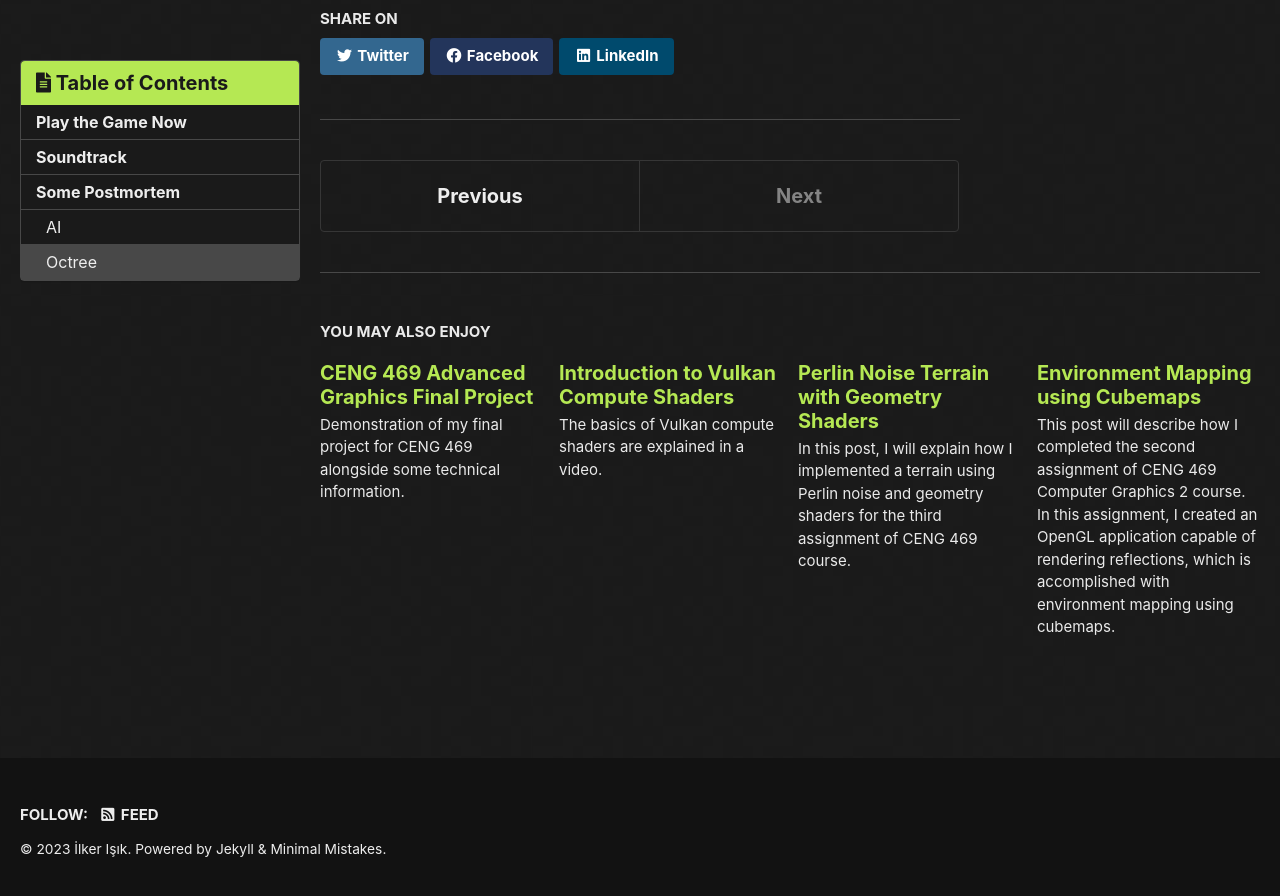
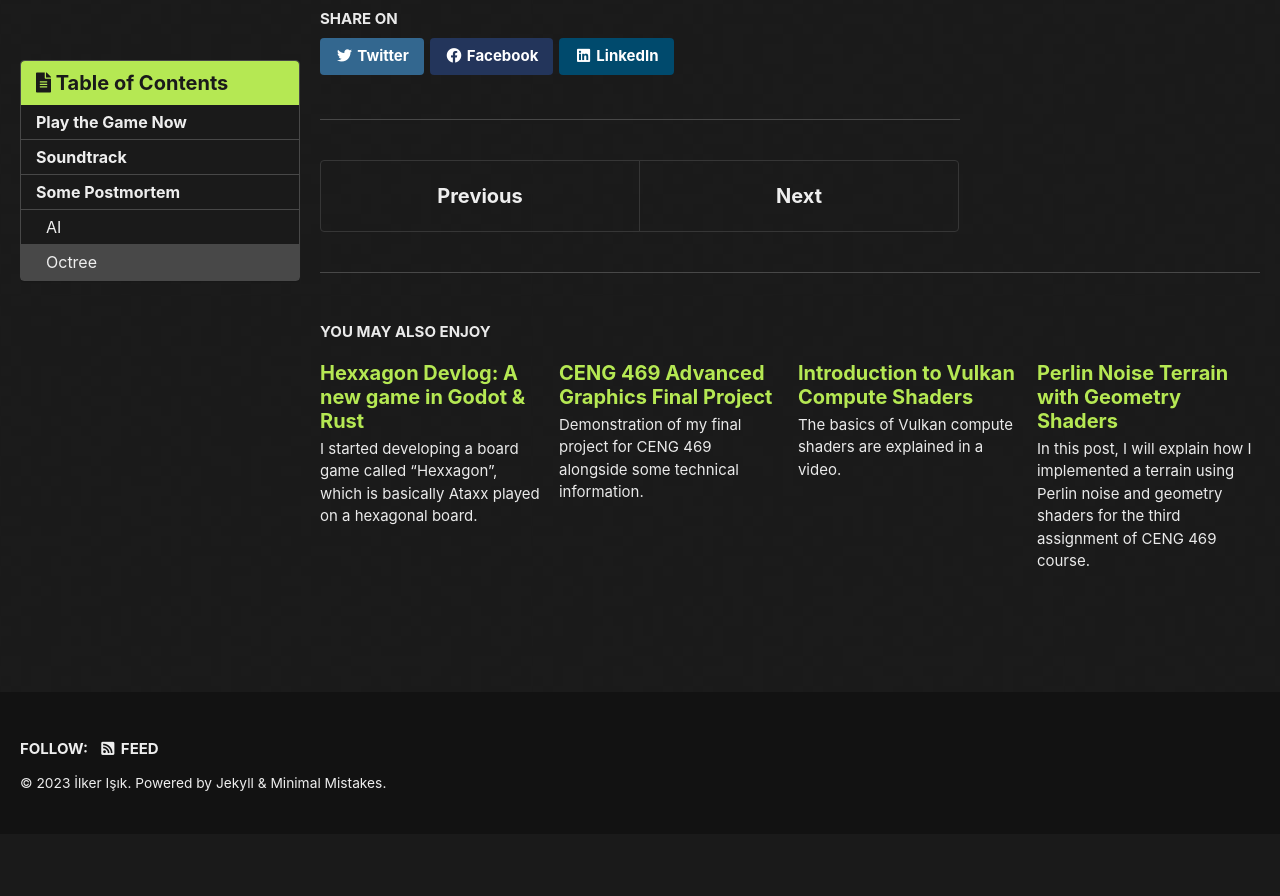
Before and after one commit to necrashter/necrashter.github.io, a Jekyll site: the page built from _posts/2023-01-27-spruce-deforestation.markdown, in a window 1280 px wide and 900 px high, scrolled down 4493 px. Shown: the top 896 px of the window. Built offline with Jekyll 4.4.1, drawn with Linux system fonts in a browser that asks for light colours; cached includes are drawn as plain includes; nearby versions of some CDN libraries; after the commit the page ends 5327 px from its top, so only the background shows below that; some of the changed lines change nothing that is shown.

Commit message:
Add Hexxagon devlog 0

```diff
--- a/_includes/page__hero.html
+++ b/_includes/page__hero.html
@@ -46,11 +46,13 @@
         {% endfor %}
       {% endif %}
     </div>
+  {% elsif page.header.iframe %}
+    <iframe style="width: 100%; height: 720px; border: 0;" src="{{ page.header.iframe }}"></iframe>
   {% else %}
     {% if page.header.full_image %}
       <img src="{{ page.header.image | relative_url }}" alt="{{ image_description }}" class="page__hero-image"/>
     {% else %}
-	  <div style="background-image: url({{ page.header.image | relative_url }})" class="page__hero-imagediv"></div>
+      <div style="background-image: url({{ page.header.image | relative_url }})" class="page__hero-imagediv"></div>
     {% endif %}
   {% endif %}
   {% if page.header.title %}
--- a/_layouts/single.html
+++ b/_layouts/single.html
@@ -2,7 +2,7 @@
 layout: default
 ---
 
-{% if page.header.overlay_color or page.header.overlay_image or page.header.image %}
+{% if page.header.overlay_color or page.header.overlay_image or page.header.image or page.header.iframe %}
   {% include page__hero.html %}
 {% elsif page.header.video.id and page.header.video.provider %}
   {% include page__hero_video.html %}
--- /dev/null
+++ b/_posts/2023-01-28-hexxagon-devlog-0.markdown
@@ -0,0 +1,94 @@
+---
+title:  "Hexxagon Devlog: A new game in Godot & Rust"
+date:   2023-01-29 00:57:00 +0300
+permalink: /hexxagon/devlog/0
+categories:
+- gamedev
+toc: true
+---
+
+I started developing a board game called "Hexxagon", which is basically [Ataxx](https://en.wikipedia.org/wiki/Ataxx) played on a hexagonal board.
+
+![Screenshot](/assets/hexxagon/ss0.1.0.webp)
+
+<center><a class="btn btn--primary btn--large" href="/hexxagon/0.1.0/" >Play 0.1.0 on Web</a></center>
+
+
+# Tech Stack
+
+I used a custom build of [Godot Engine](https://godotengine.org/) 3.6 Beta with a GDNative library written in Rust.
+AI and game logic is handled with Rust, the rest is GDScript, including animations, menus, etc.
+Overall I liked this approach.
+Because there are many cumbersome tasks which are easier and quicker to accomplish with GDSCript.
+Performance critical sections of the code can be written in a GDNative-supported language such as C/C++ or Rust without recompiling the engine.
+This makes it possible to iterate rapidly.
+
+I preferred Rust over C/C++ not because of memory safety, which is what Rust is known for.
+It's not a must-have if you have enough experience in C++.
+I preferred Rust primarily because of it's toolchain and language features.
+It's build system `cargo` makes it really easy to start and organize projects.
+Rust have taken the concept of zero-cost abstractions into heart and thus allows you to write low-level optimized code without sacrificing readability or maintainability.
+
+However, compiling Rust GDNative library proved to be a challenge because that part of the `godot-rust` project is not mature yet.
+After wasting a day on this, I decided to create a [PR](https://github.com/godot-rust/book/pull/89) on Godot Rust Book so that others won't have to go through this.
+There's no reason to repeat the errors I encountered here because no one reads this blog anyway.
+
+Another issue I have with Godot web build is that if you put the game in an `iframe` inside a web-page, you cannot scroll the page if your cursor is on the `iframe`.
+At first I tried embedding the game directly into this page but I couldn't find a way to solve this.
+
+
+# AI
+
+The currently available AI's in the game and their behavior:
+- AI (Random)
+  - Selects a random move from the list of available moves.
+- AI (Easy)
+  - [Negamax](https://en.wikipedia.org/wiki/Negamax) algorithm with alpha-beta pruning and depth = 1.
+- AI (Hard)
+  - [Negamax](https://en.wikipedia.org/wiki/Negamax) algorithm with alpha-beta pruning and depth = 2.
+
+[Negamax](https://en.wikipedia.org/wiki/Negamax) is a variation of [minimax search](https://en.wikipedia.org/wiki/Minimax) algorithm condensed for 2-player case.
+
+Depth = 2 means that the hardest AI will only consider the next 2 moves while making a decision.
+Despite that, it is a tough opponent in single-island boards, i.e., maps in which players don't start in separate islands.
+When there are multiple islands though, it's competence suffers greatly.
+This is especially prominent on "6 Arrows" map, in which AI will focus on capturing all tiles on its starting island instead of colonizing other islands.
+
+Random AI exhibits "exploring" behavior, i.e., jumping around the map without cloning or capturing any pieces, which is the biggest mistake in Hexxagon.
+This is because there are more jumping moves than cloning moves for each piece since there are more tiles on ring-2 than ring-1.
+
+Although most articles are specialized for chess, [Chess Programming Wiki](https://www.chessprogramming.org/) is a good resource for programming an AI like this.
+
+## Board Representation
+
+[This interactive Red Blob Games article](https://www.redblobgames.com/grids/hexagons/) is a definitive source for programming hexagonal grids.
+Check out the cube coordinates section there and get ready to have your mind blown.
+
+Godot tilemap uses offset coordinates for hexagons and a hash map for storing the tiles.
+My GDNative Rust library converts offset coordinates to axial coordinates since algorithms are faster and easier to implement in axial coordinates.
+Board is stored as a hash map on the Rust side as well, since it makes it trivial to store complex boards.
+Although hash maps usually use more memory than arrays, arrays also waste space when storing arbitrarily-shaped hexagonal boards.
+I don't think it's worth switching to arrays.
+
+Currently I'm using the `HashMap` implementation in Rust standard library, but I will change it to `hashbrown`.
+
+## Alpha-Beta Pruning
+
+[Alpha-Beta Pruning](https://en.wikipedia.org/wiki/Alpha%E2%80%93beta_pruning) is treated like a must-have for a board game AI like this.
+But surprisingly, I didn't receive any noticable performance improvement from it, presumably because
+1. The depth is 2, which is not too high anyway.
+2. There's no good move ordering heuristic. Alpha-beta pruning depends on this.
+
+Currently, moves are ordered based on captured pieces, but this is a terrible heuristic in many cases.
+That's why Easy AI can make terrible mistakes. It usually weakens its position and sacrifices many pieces in order to gain only a few pieces immediately.
+
+I think I should optimize the search algorithm in another way.
+Because alpha-beta pruning assumes that the game is a [zero-sum game](https://en.wikipedia.org/wiki/Zero-sum_game).
+This property holds for 2-player Hexxagon, but it breaks when you have 3 players.
+I don't want the AI to be limited to 2-player games.
+
+
+# Graphics
+
+I made the tiles and pieces with Blender.
+I'm happy with how the game looks so far, but backgrounds will require some work.
```
Also changed, not shown: assets/hexxagon/ss0.1.0.webp (added).
